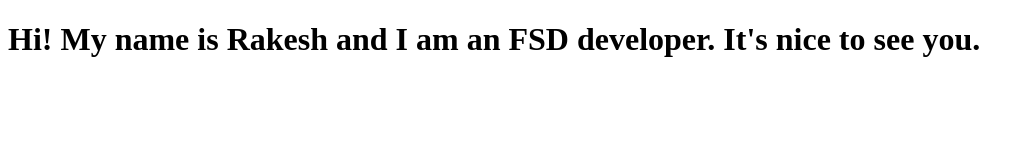
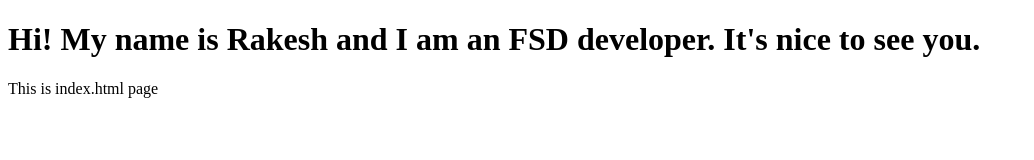
Before and after one commit to rakesh4902/USt_GIT_Assignment-5, a plain HTML site: page index.html in a window 1280 px wide. Shown: the whole page, without its empty margins (0-1034 px from the left). Drawn offline with Linux system fonts and the light colour scheme.

Commit message:
index.html updated

```diff
--- a/index.html
+++ b/index.html
@@ -7,5 +7,6 @@
 </head>
 <body>
     <h1>Hi! My name is Rakesh and I am an FSD developer. It's nice to see you.</h1>
+    <p>This is index.html page</p>
 </body>
 </html>
```
